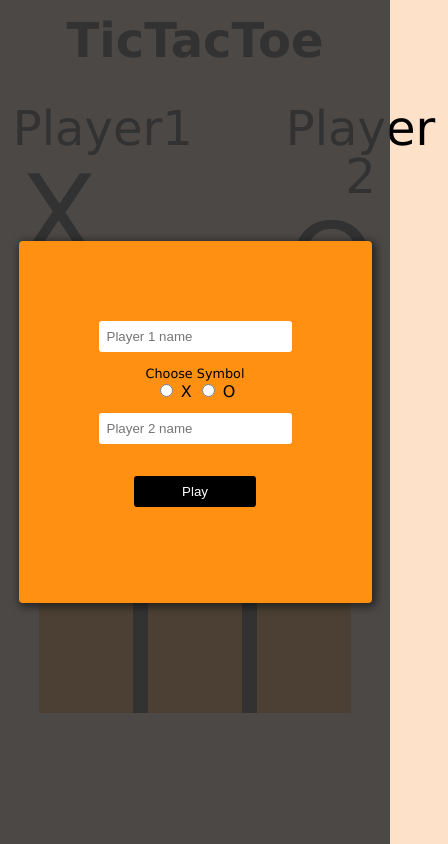
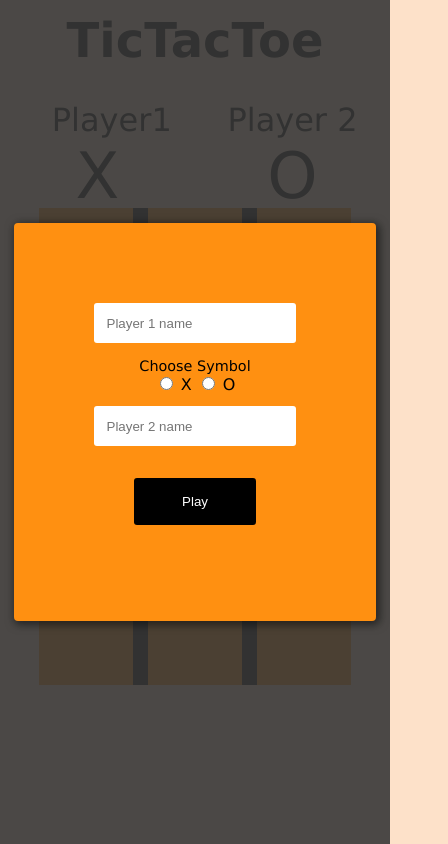
Before and after one commit to bendee48/tictactoe_js, a plain HTML site: page index.html in a window 390 px wide. Shown: the whole page, 448 px wide, since content can reach past the window. Drawn offline with Linux system fonts and the light colour scheme.

Commit message:
Tidying up mobile view
- Adding media query grid changes for the player info.
- Changing sizes for fonts.

```diff
--- a/style.css
+++ b/style.css
@@ -184,11 +184,11 @@ form input {
 }
 
 form legend {
-  font-size: 0.8rem;
+  font-size: 0.9rem;
 }
 
 form input[type="text"] {
-  padding: .5rem;
+  padding: .8rem;
   border-radius: 3px;
 }
 
@@ -198,6 +198,7 @@ form input:focus {
 
 form input[type="submit"] {
   margin-top: 1rem;
+  padding: 1rem 3rem;
 }
 
 /* Endgame Overlay */
@@ -242,11 +243,34 @@ form input[type="submit"] {
   .board {
     grid-column: 2 / -2;
   }
-  /* WEIRD SQUARE SIZING NEED TO FIX */
+
+  .player1-info {
+    grid-column: 2 / 5;
+  }
+
+  .player2-info {
+    grid-column: 6 / 11;
+  }
 }
 
 @media (max-width: 500px) {
   .board {
     grid-row: 3 / -3;
   }
+
+  .player-info {
+    font-size: 2rem;
+  }
+
+  .player1-info {
+    grid-column: 2 / 5;
+  }
+
+  .player2-info {
+    grid-column: 6 / 11;
+  }
+
+  .player-info p:last-child {
+    font-size: 4rem;
+  }
 }
```
